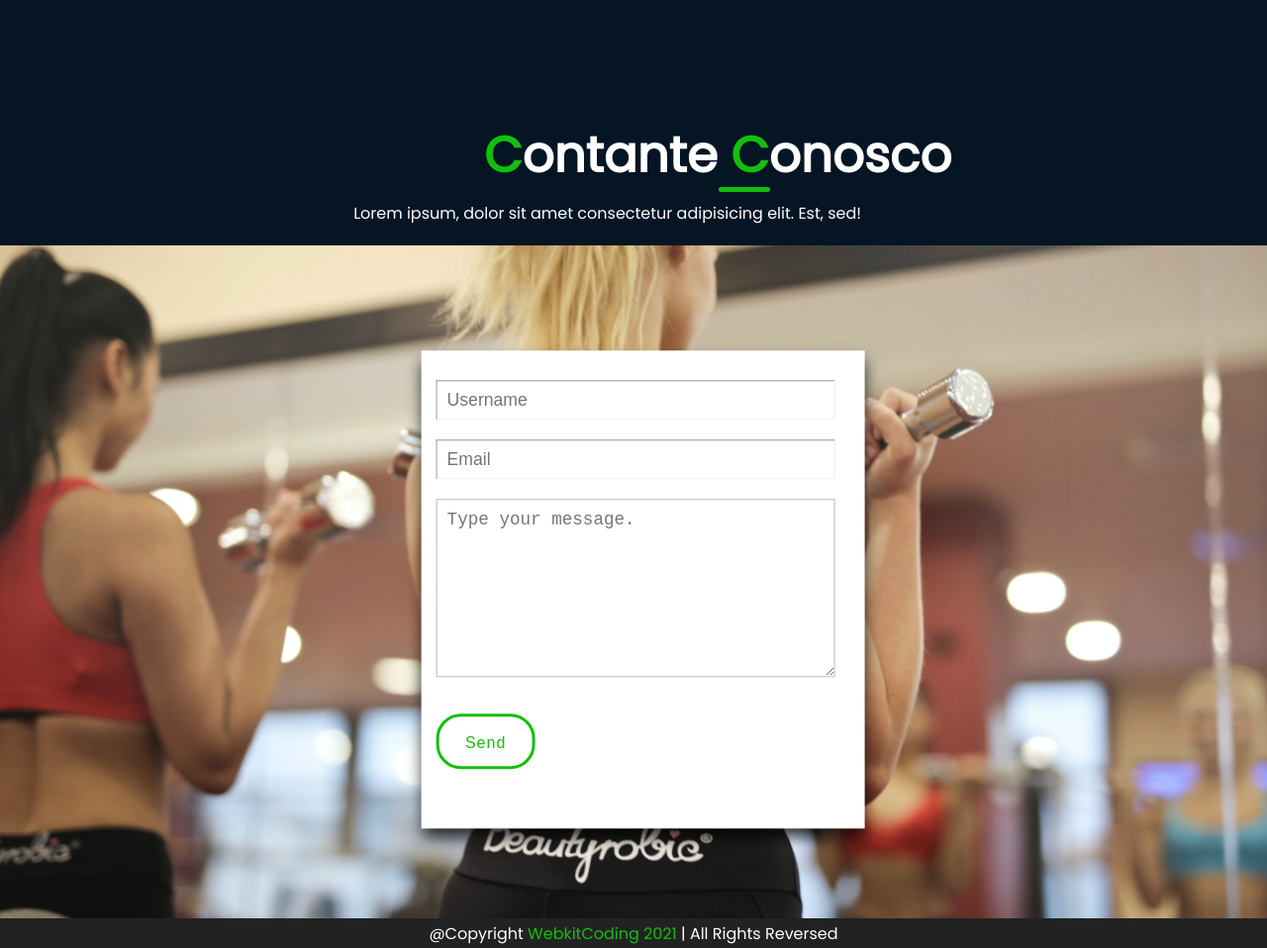
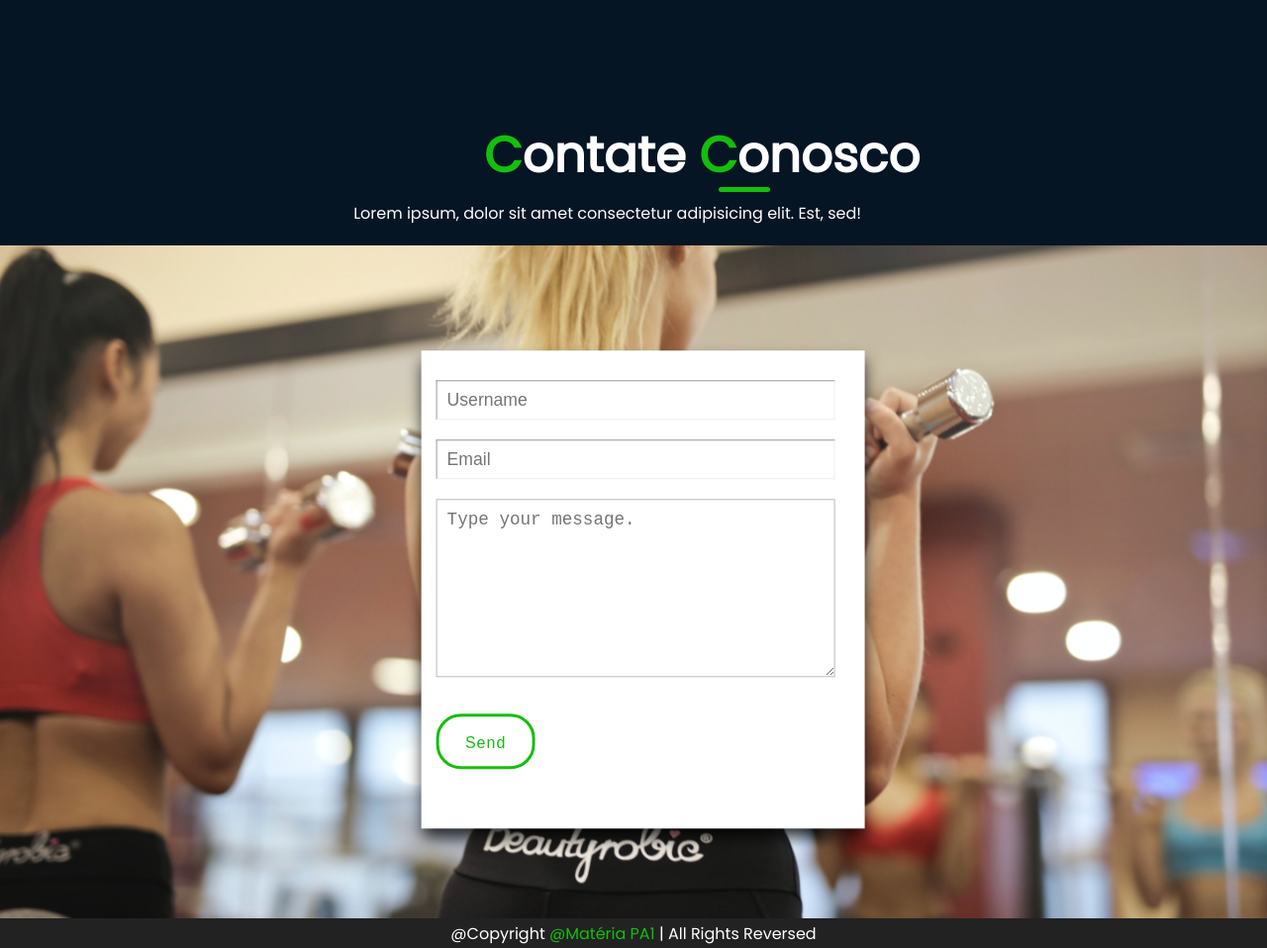
Before and after one commit to richard018/Fit_Pro_Trainer, a plain HTML site: page index.html in a window 1280 px wide. Shown: the part 6960-7918 px from the top of the page at 99% size. Drawn offline with Linux system fonts and the light colour scheme.

Commit message:
commit secundário
novo commit do site

```diff
--- a/index.html
+++ b/index.html
@@ -225,7 +225,7 @@
     <div class="div" id="contact" class="move"></div>
     <div class="section" >
         <div class="contactHeading heading">
-            <h2 class="label"><b>C</b>ontante <b>C</b>onosco</h2>
+            <h2 class="label"><b>C</b>ontate <b>C</b>onosco</h2>
             <span class="labelLine"></span>
             <p class="labelDiscription">Lorem ipsum, dolor sit amet consectetur adipisicing elit. Est, sed!</p>
         </div>
@@ -241,7 +241,7 @@
         </div>
     </div>
     <div class="copyRight">
-        <p>@Copyright <span>WebkitCoding 2021</span> | All Rights Reversed</p>
+        <p>@Copyright <span>@Matéria PA1</span> | All Rights Reversed</p>
     </div>
 
     <script src="js/script.js"></script>
```
